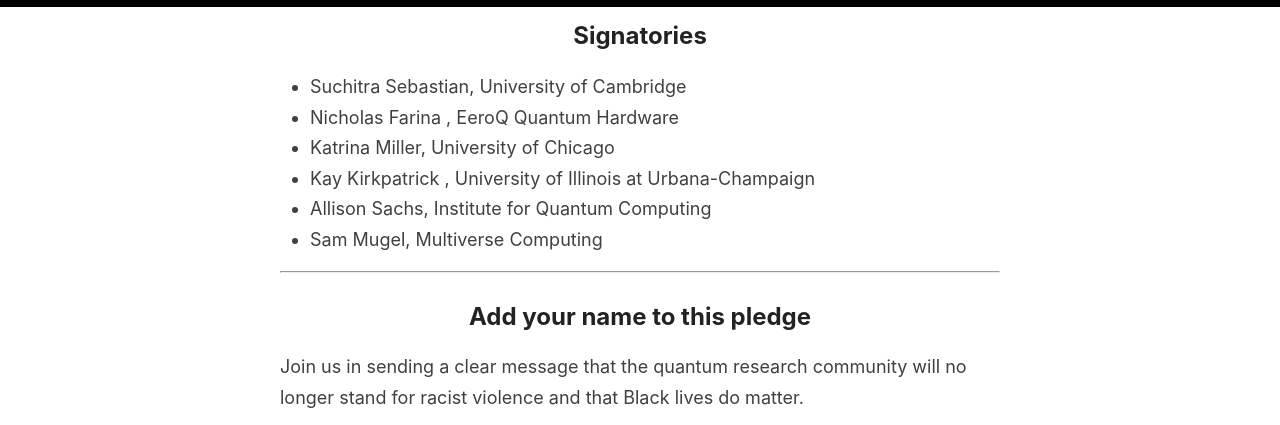
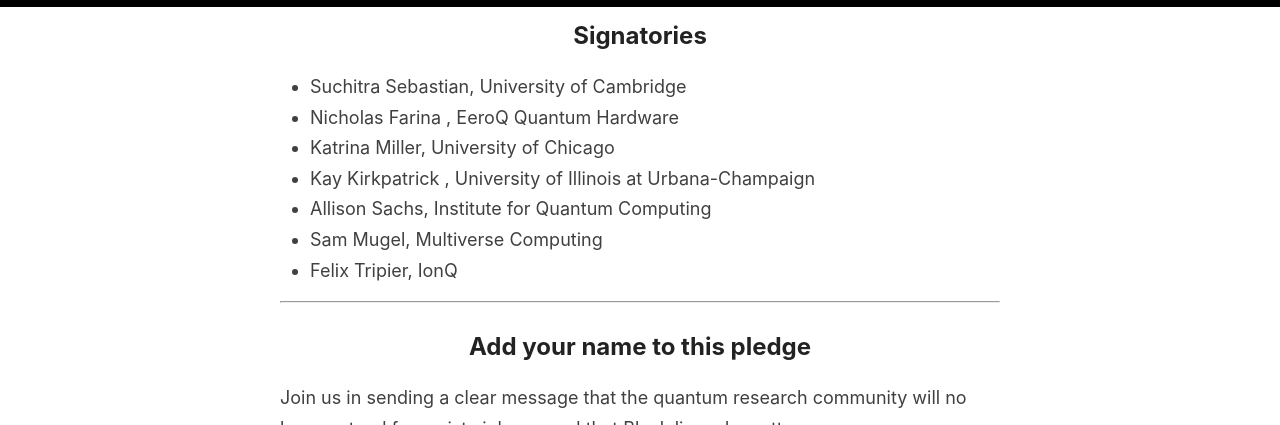
Before and after one commit to quantumforblacklives/quantumforblacklives.github.io, a Jekyll site: the page built from index.html, in a window 1280 px wide and 900 px high, scrolled down 3125 px, cut to the strip 0-425 px from the top of the window. Built offline with Jekyll 4.4.1, drawn with Linux system fonts in a browser that asks for light colours; the list of posts is cut into pages by our own code.

Commit message:
Add signature from Felix Tripier.

```diff
--- a/_includes/signatories.md
+++ b/_includes/signatories.md
@@ -4,3 +4,4 @@
 - Kay Kirkpatrick , University of Illinois at Urbana-Champaign
 - Allison Sachs, Institute for Quantum Computing
 - Sam Mugel, Multiverse Computing
+- Felix Tripier, IonQ
```
